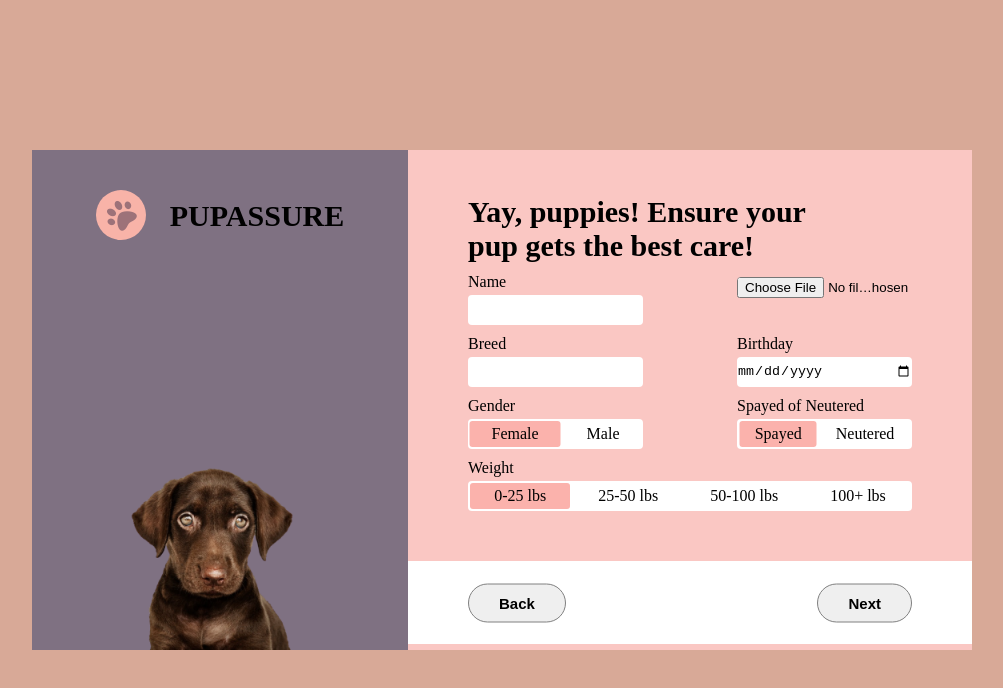
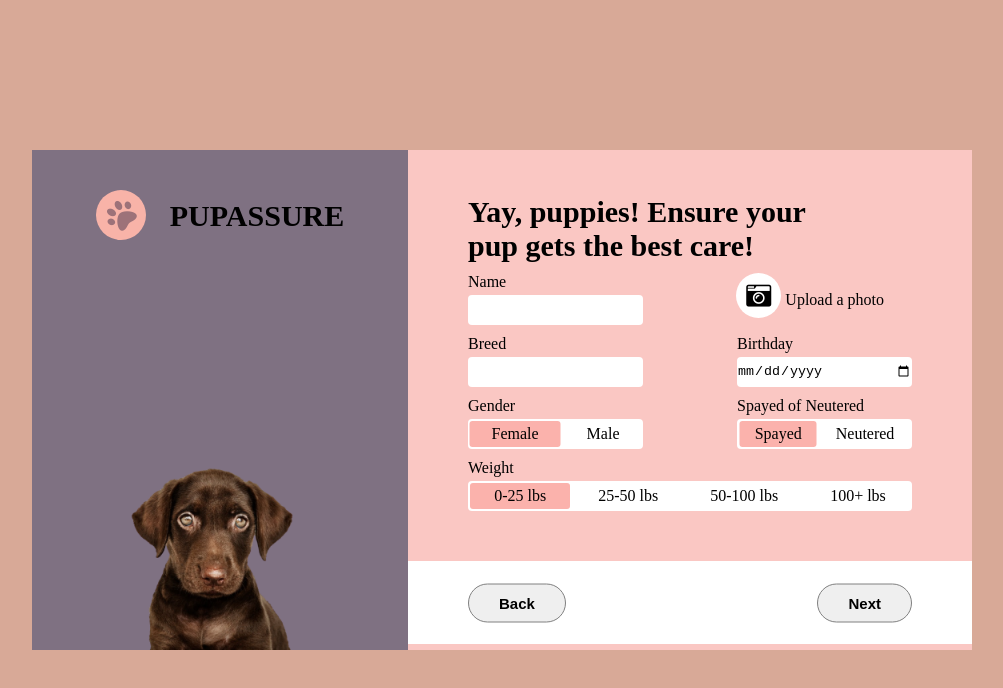
Before and after one commit to lxc97/ClassReactJS, a plain HTML site: page homework_20200609/pet/index.html in a window 1280 px wide. Shown: the whole page, without its empty margins (138-1141 px from the left). Drawn offline with Linux system fonts and the light colour scheme.

Commit message:
them phan upload photo

```diff
--- a/homework_20200609/pet/index.html
+++ b/homework_20200609/pet/index.html
@@ -27,7 +27,11 @@
                                 <input type="text" name="name">
                             </div>
                             <div class="upload float-right">
-                                <input type="file" name="upload">
+                                <input type="file" name="upload" id="upload">
+                                <label for="upload" class="camera-icon">
+                                    <i class="fas fa-camera-retro"></i>
+                                </label>
+                                <label for="upload">Upload a photo</label>
                             </div>
                             <div class="clearfix"></div>
                         </div>
--- a/homework_20200609/pet/style.css
+++ b/homework_20200609/pet/style.css
@@ -91,6 +91,18 @@
     outline: none;
     border: 0;
 }
+input[type="file"] {
+    display: none;
+}
+.row div.upload {
+    margin-right: 28px;
+}
+.upload label.camera-icon i{
+    font-size: 25px;
+    padding: 10px;
+    background: white;
+    border-radius: 50%;
+}
 .form-radio {
     width: 175px;
     height: 30px;
```
